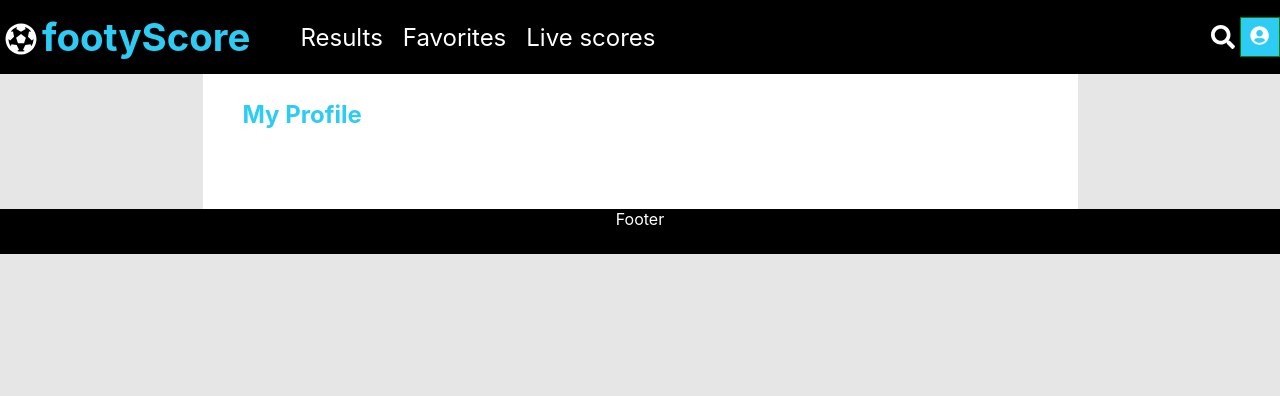
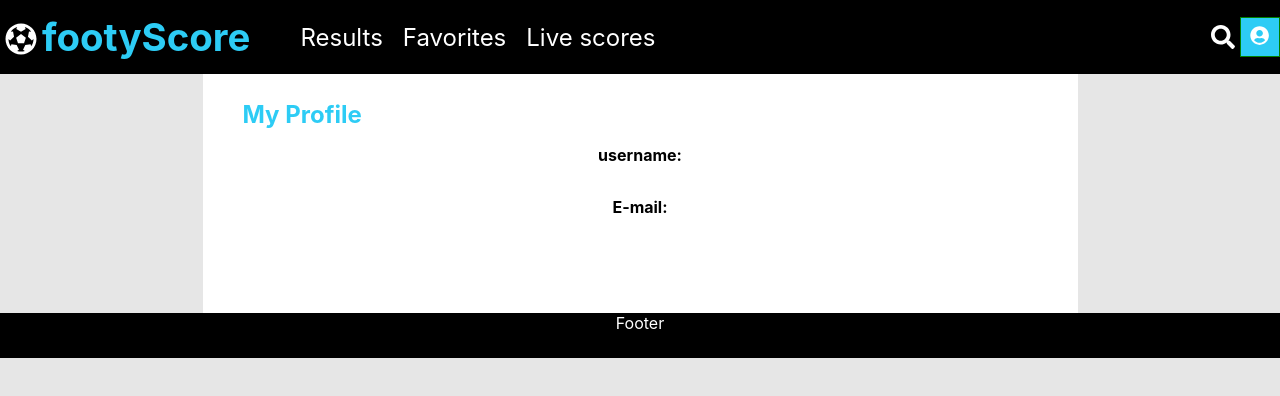
Before and after one commit to iedekoffeman/footyscore, a React (Create React App) app: page /myprofile in a window 1280 px wide. Shown: the top 396 px of the page. Built offline with nearby package versions, Linux system fonts and the light colour scheme; no server answers.

Commit message:
Display username on profile page

```diff
--- a/src/pages/MyProfile.js
+++ b/src/pages/MyProfile.js
@@ -1,11 +1,25 @@
-import React from 'react';
+import React, { useContext } from 'react';
+import { authContext} from "../contexts/AuthContext";
 
 function MyProfile() {
 
+    const authInfo = useContext(authContext);
+    console.log("UserInfo", authInfo);
 
     return (
         <>
             <h2>My Profile</h2>
+
+            <p>
+                <strong>username:</strong>{" "}
+                {authInfo.authState.user && authInfo.authState.user.username}
+
+            </p>
+            <p>
+                <strong>E-mail:</strong>{" "}
+                {authInfo.authState.user && authInfo.authState.user.email}
+
+            </p>
 
         </>
     );
```
